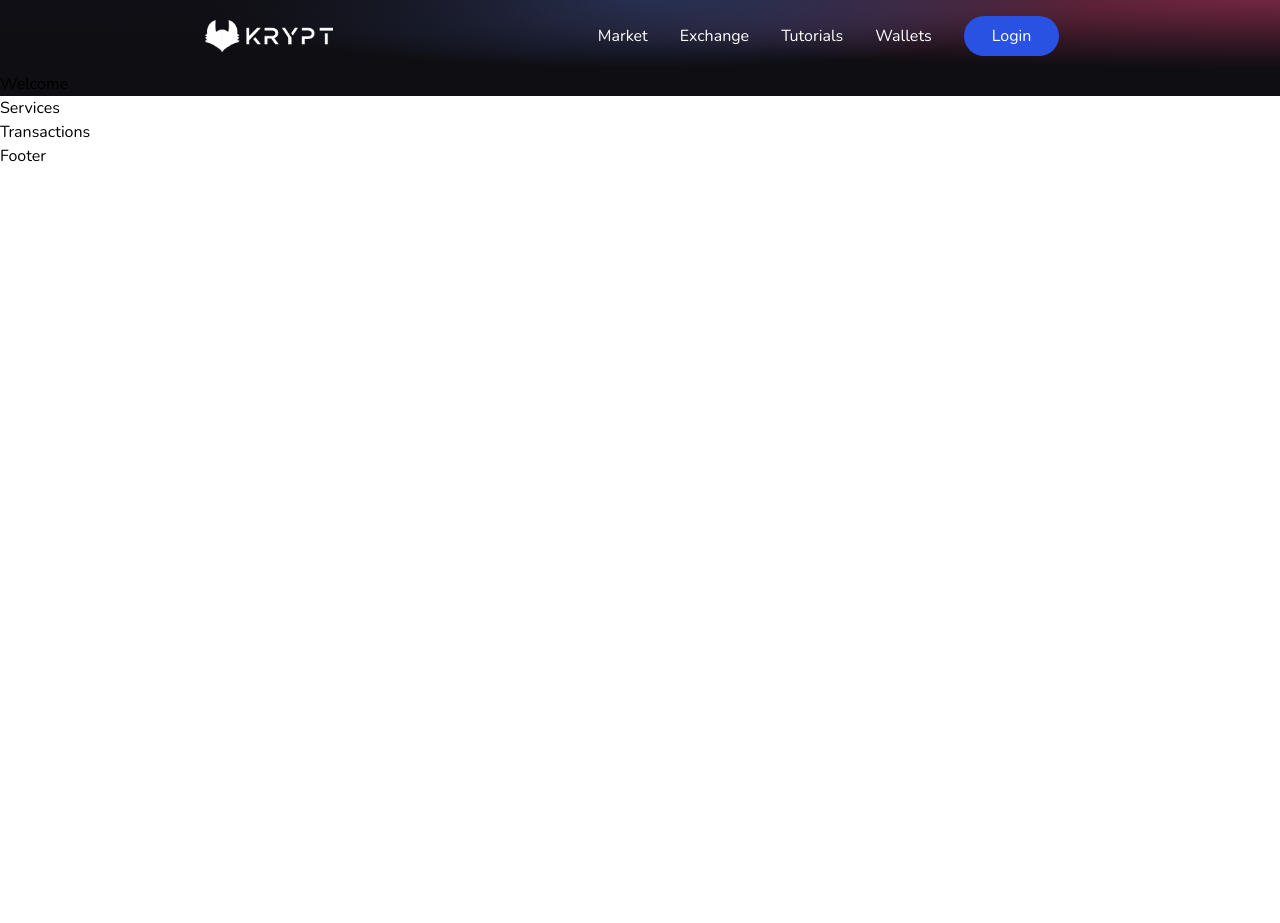
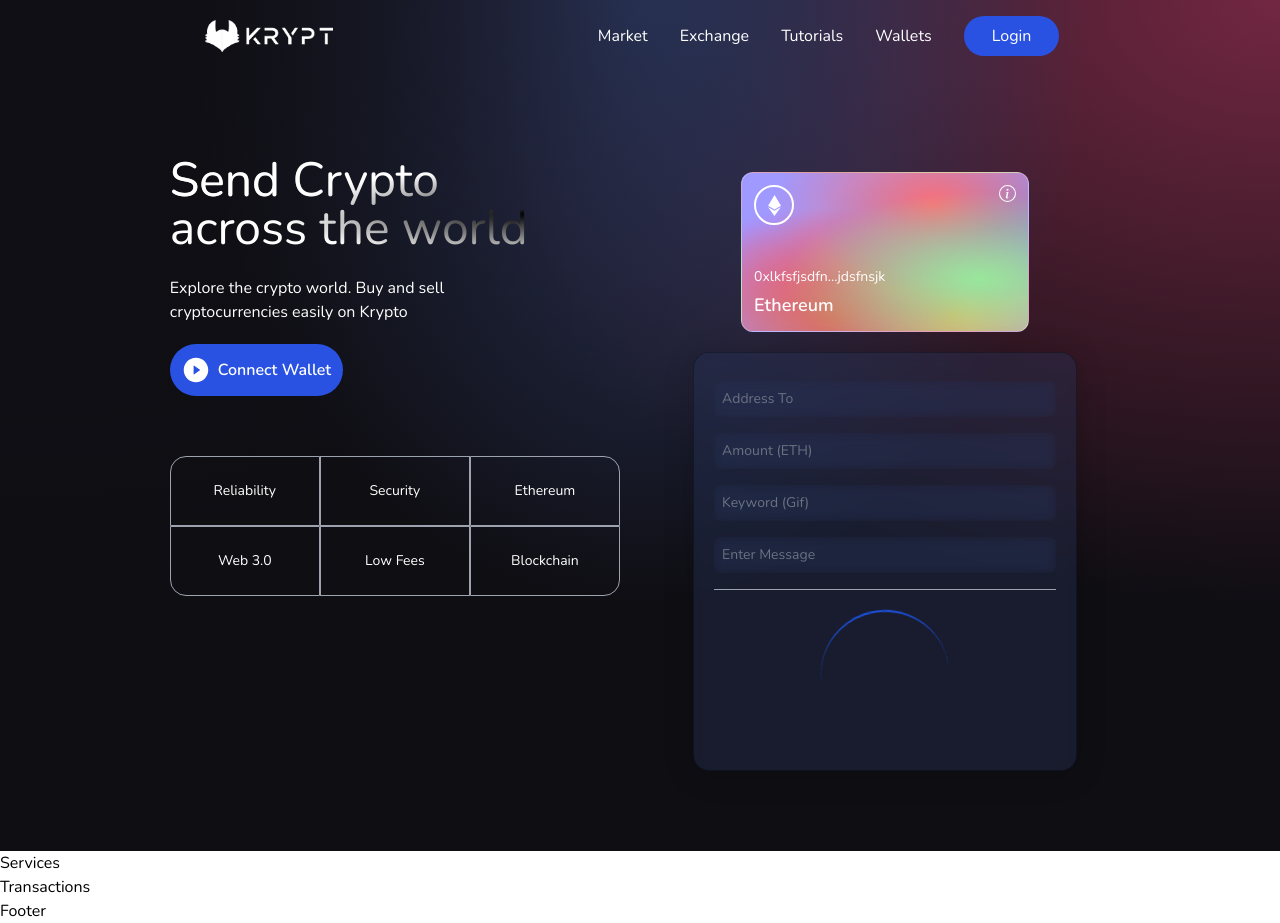
Before and after one commit to VersoriumX/VersoriumX-, a React (Vite) app in the folder client/: page / in a window 1280 px wide. Before the commit the page ends 800 px from the top, so only its background shows below. Built offline with nearby package versions, Linux system fonts and the light colour scheme.

Commit message:
welome section is done, added some settings in tailwind.config, need to split code in Welcome component

```diff
--- a/client/package.json
+++ b/client/package.json
@@ -8,6 +8,7 @@
     "preview": "vite preview"
   },
   "dependencies": {
+    "@tailwindcss/forms": "^0.4.0",
     "ethers": "^5.5.4",
     "react": "^17.0.2",
     "react-dom": "^17.0.2",
--- /dev/null
+++ b/client/src/components/Input/index.tsx
@@ -0,0 +1,25 @@
+import * as React from 'react';
+
+interface InputProps {
+  placeholder: string;
+  name: string;
+  type: string;
+  value?: string;
+  handleChange: (e: any, name: string) => void;
+}
+
+const Input: React.FC<InputProps> = ({placeholder, name, type, value, handleChange}) => {
+
+  return (
+    <input
+      placeholder={placeholder}
+      type={type}
+      step="0.0001"
+      value={value}
+      onChange={(e) => handleChange(e, name)}
+      className="my-2 w-full rounded-md p-2 outline-none bg-transparent text-white border-none text-sm white-glassmorphism"
+    />
+  )
+};
+
+export default React.memo<InputProps>(Input);
--- a/client/src/components/Loader/index.tsx
+++ b/client/src/components/Loader/index.tsx
@@ -7,7 +7,11 @@
 const Loader: React.FC<LoaderProps> = ({}) => {
 
   return (
-    <h1>Loader</h1>
+    <div className="flex justify-center items-center py-3">
+      <div className="h-32 w-32 rounded-full border-b-2 border-blue-700 animate-spin">
+
+      </div>
+    </div>
   )
 };
 
--- a/client/src/components/Navbar/index.tsx
+++ b/client/src/components/Navbar/index.tsx
@@ -26,7 +26,7 @@
           <NavBarItem key={item + index} title={item}/>
         ))}
 
-        <li className="bg-[#2952e3] py-2 px-7 mx-4 rounded-full cursor-pointer hover:bg-[#2546bd]">
+        <li className="py-2 px-7 mx-4 rounded-full transition-all cursor-pointer bg-[#2952e3] hover:bg-[#2546bd]">
           Login
         </li>
       </ul>
--- a/client/src/components/Welcome/index.tsx
+++ b/client/src/components/Welcome/index.tsx
@@ -1,13 +1,106 @@
 import * as React from 'react';
+import {AiFillPlayCircle} from "react-icons/ai";
+import {SiEthereum} from "react-icons/si";
+import {BsInfoCircle} from "react-icons/bs";
+
+import {Input, Loader} from "../index";
+
+const commonStyles = "min-h-[70px] sm:px-0 px-2 sm:min-w-[120px] flex justify-center items-center border-[0.5px] border-gray-400 text-sm font-light text-white";
 
 interface WelcomeProps {
 
 }
 
 const Welcome: React.FC<WelcomeProps> = ({}) => {
+  const [isLoading, setIsLoading] = React.useState(true);
+
+  const connectWallet = () => {
+
+  }
+
+  const handleChange = () => {
+
+  }
+
+  const handleSubmit = () => {
+
+  }
 
   return (
-    <h1>Welcome</h1>
+    <div className="flex w-full justify-center items-center">
+      <div className="flex mf:flex-row flex-col items-start justify-between md:p-20 py-12 px-4">
+        <div className="flex flex-1 justify-start items-start flex-col mf:mr-10">
+          <h1 className="text-3xl sm:text-5xl text-white text-gradient py-1">
+            Send Crypto <br/> across the world
+          </h1>
+          <p className="text-left mt-5 text-white font-light md:w-9/12 w-11/12 text-base">
+            Explore the crypto world. Buy and sell cryptocurrencies easily on Krypto
+          </p>
+
+          <button type="button" onClick={() => connectWallet()}
+                  className="flex flex-row justify-center items-center my-5 bg-[#2952e3] hover:bg-[#2546bd] transition-all p-3 rounded-full cursor-pointer"
+          >
+            <AiFillPlayCircle fontSize={28} className="text-white mr-2"/>
+            <p className="text-white text-base font-semibold">
+              Connect Wallet
+            </p>
+          </button>
+
+          <div className="grid sm:grid-cols-3 grid-cols-2 w-full mt-10">
+            <div className={`rounded-tl-2xl ${commonStyles}`}>Reliability</div>
+            <div className={`${commonStyles}`}>Security</div>
+            <div className={`sm:rounded-tr-2xl ${commonStyles}`}>Ethereum</div>
+            <div className={`sm:rounded-bl-2xl ${commonStyles}`}>Web 3.0</div>
+            <div className={`${commonStyles}`}>Low Fees</div>
+            <div className={`rounded-br-2xl ${commonStyles}`}>Blockchain</div>
+          </div>
+        </div>
+
+        <div className="flex flex-col flex-1 items-center justify-start w-full mf:mt-0 mt-10">
+          <div
+            className="p-3 flex justify-end items-start flex-col rounded-xl h-40 sm:w-72 w-full my-5 eth-card white-glassmorphism">
+            <div className="flex justify-between flex-col w-full h-full">
+              <div className="flex justify-between items-start">
+                <div className="w-10 h-10 rounded-full border-2 border-white flex justify-center items-center">
+                  <SiEthereum fontSize={21} color="#fff"/>
+                </div>
+                <BsInfoCircle fontSize={17} color="#fff"/>
+              </div>
+              <div>
+                <p className="text-white font-light text-sm">
+                  0xlkfsfjsdfn...jdsfnsjk
+                </p>
+                <p className="text-white font-semibold text-lg mt-1">
+                  Ethereum
+                </p>
+              </div>
+            </div>
+          </div>
+
+          <div className="p-5 sm:w-96 w-full flex flex-col justify-start items-center blue-glassmorphism">
+            <Input placeholder="Address To" name="addressTo" type="text" handleChange={handleChange}/>
+            <Input placeholder="Amount (ETH)" name="amount" type="number" handleChange={handleChange}/>
+            <Input placeholder="Keyword (Gif)" name="keyword" type="text" handleChange={handleChange}/>
+            <Input placeholder="Enter Message" name="message" type="text" handleChange={handleChange}/>
+
+            <div className="h-[1px] w-full bg-gray-400 my-2"/>
+
+            {isLoading
+              ? <Loader/>
+              : (
+                <button
+                  type="button"
+                  onClick={handleSubmit}
+                  className="text-white w-full mt-2 border-[1px] p-2 border-[#3d4f7c] hover:bg-[#3d4f7c] rounded-full cursor-pointer"
+                >
+                  Send now
+                </button>
+              )}
+          </div>
+
+        </div>
+      </div>
+    </div>
   )
 };
 
--- a/client/src/components/index.ts
+++ b/client/src/components/index.ts
@@ -4,3 +4,4 @@
 export {default as Services} from "./Services";
 export {default as Transactions} from "./Transactions";
 export {default as Welcome} from "./Welcome";
+export {default as Input} from "./Input";
--- a/client/tailwind.config.js
+++ b/client/tailwind.config.js
@@ -3,8 +3,36 @@
         "./index.html",
         "./src/**/*.{vue,js,ts,jsx,tsx}",
     ],
+    mode: "jit",
+    darkMode: false, // or 'media' or 'class'
     theme: {
+        fontFamily: {
+            display: ["Nunito", "sans-serif"],
+            body: ["Nunito", "sans-serif"],
+        },
+        extend: {
+            screens: {
+                mf: "990px",
+            },
+            keyframes: {
+                "slide-in": {
+                    "0%": {
+                        "-webkit-transform": "translateX(120%)",
+                        transform: "translateX(120%)",
+                    },
+                    "100%": {
+                        "-webkit-transform": "translateX(0%)",
+                        transform: "translateX(0%)",
+                    },
+                },
+            },
+            animation: {
+                "slide-in": "slide-in 0.5s ease-out",
+            },
+        },
+    },
+    variants: {
         extend: {},
     },
-  plugins: [],
+    plugins: [require("@tailwindcss/forms")],
 }
```
Also changed, not shown: 1 other file (tests, documents, lock files or other folders). Lines whose indentation alone changed are shown as unchanged.
